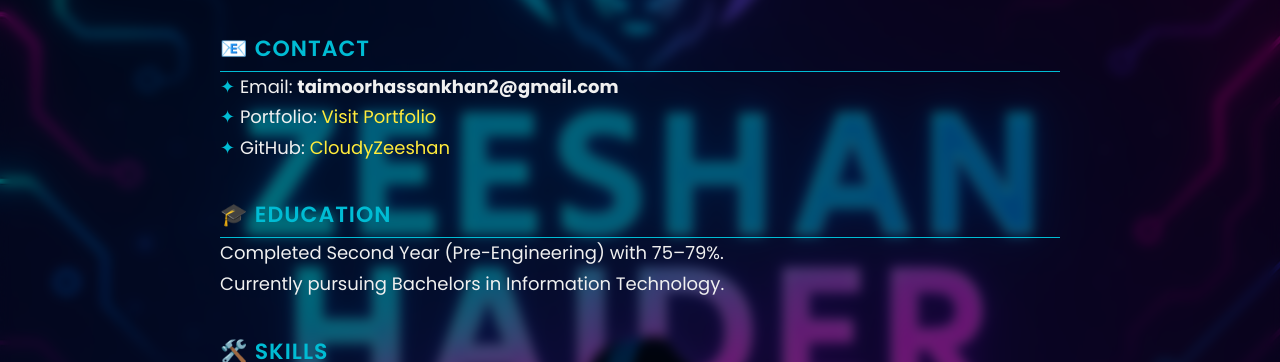
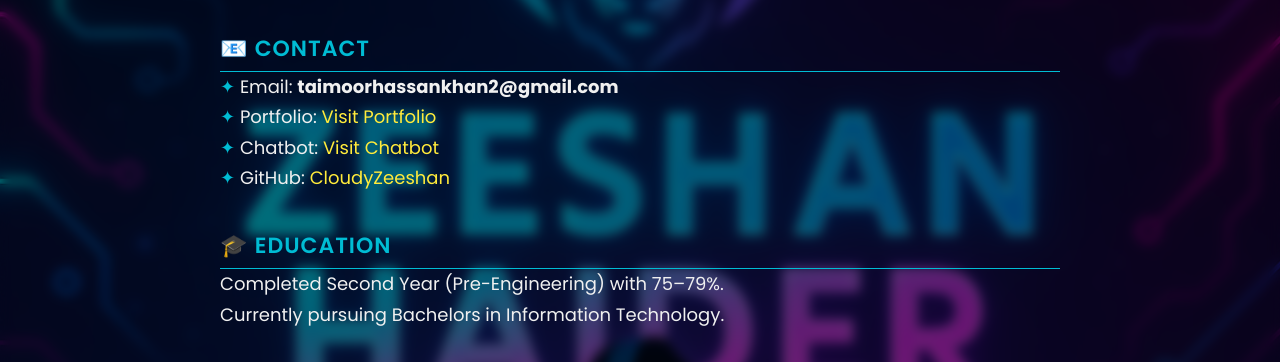
Before and after one commit to CloudyZeeshan/First-CV, a plain HTML site: page index.html in a window 1280 px wide. Shown: the part 360-722 px from the top of the page. Drawn offline with Linux system fonts and the light colour scheme.

Commit message:
index.html

```diff
--- a/index.html
+++ b/index.html
@@ -318,6 +318,7 @@
     <ul>
       <li>Email: <strong>taimoorhassankhan2@gmail.com</strong></li>
       <li>Portfolio: <a href="https://my-portfolio-41tz.vercel.app" target="_blank">Visit Portfolio</a></li>
+      <li>Chatbot: <a href="https://web-production-bad39.up.railway.app/" target="_blank">Visit Chatbot</a></li>
       <li>GitHub: <a href="https://github.com/CloudyZeeshan" target="_blank">CloudyZeeshan</a></li>
     </ul>
 
```
